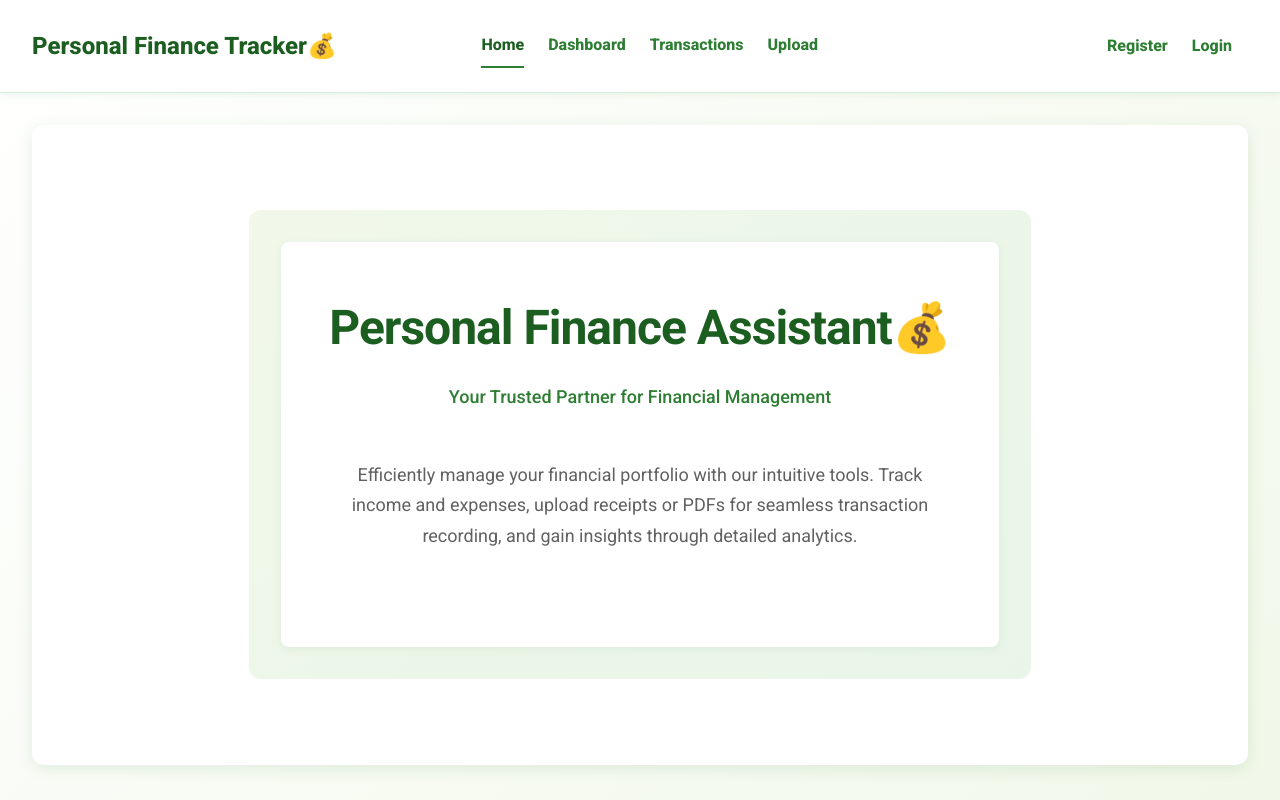
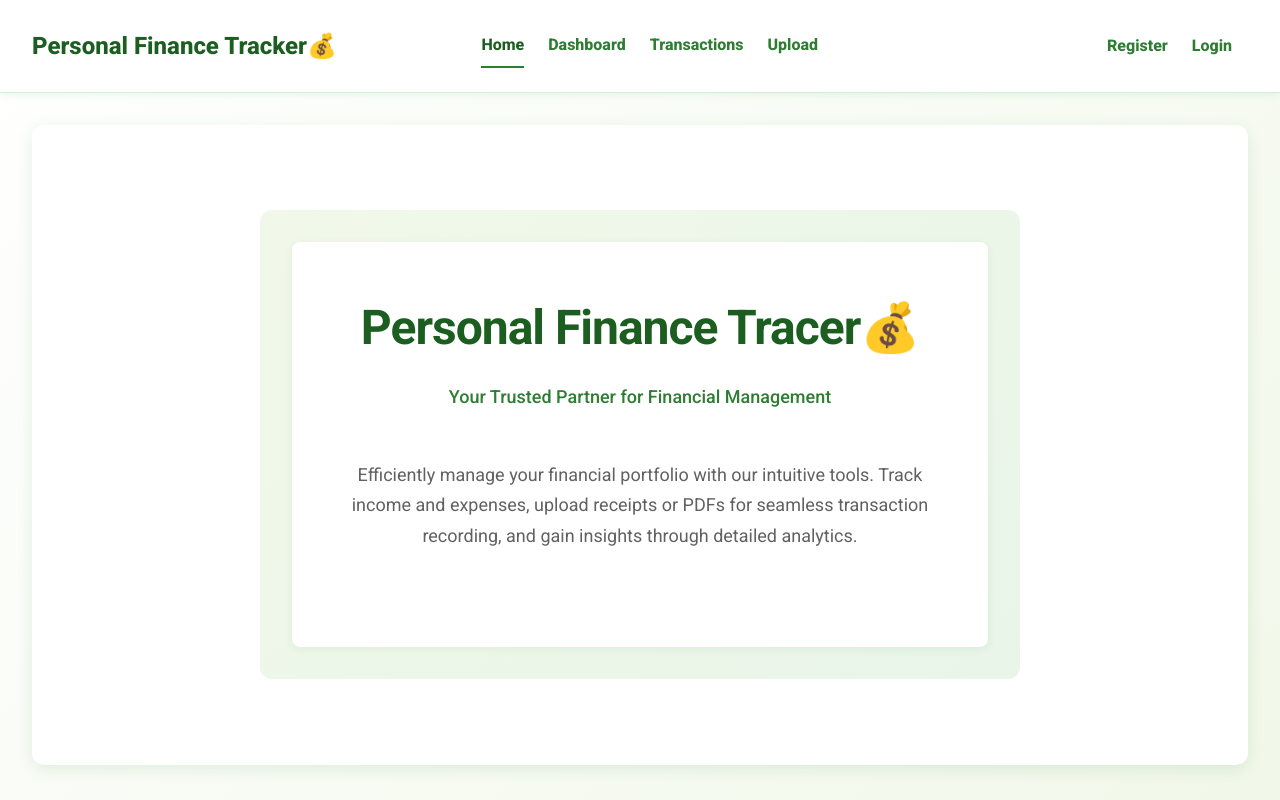
Before and after one commit to Deepikakolli4/TypeFace_Assignment, a React (Create React App) app in the folder frontend/: page /home in a window 1280 px wide. Built offline with nearby package versions, Linux system fonts and the light colour scheme.

Commit message:
"corrected-name"

```diff
--- a/frontend/src/pages/Home.jsx
+++ b/frontend/src/pages/Home.jsx
@@ -7,7 +7,7 @@ const Home = () => {
       <div className="home-background">
         <div className="home-overlay">
           <header className="home-header">
-            <h1 className="home-title">Personal Finance Assistant💰</h1>
+            <h1 className="home-title">Personal Finance Tracer💰</h1>
             <p className="home-subtitle">Your Trusted Partner for Financial Management</p>
           </header>
           <section className="home-intro">
```
